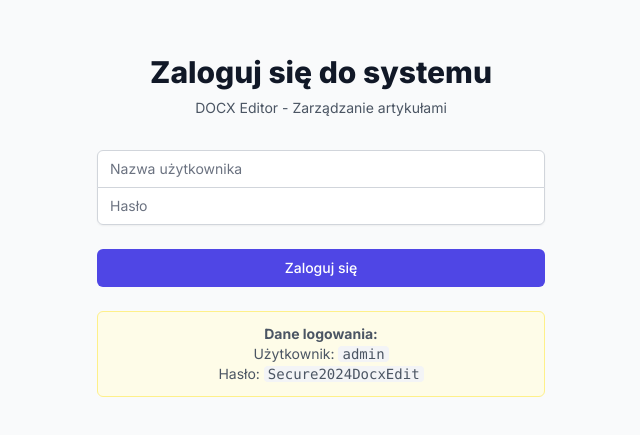
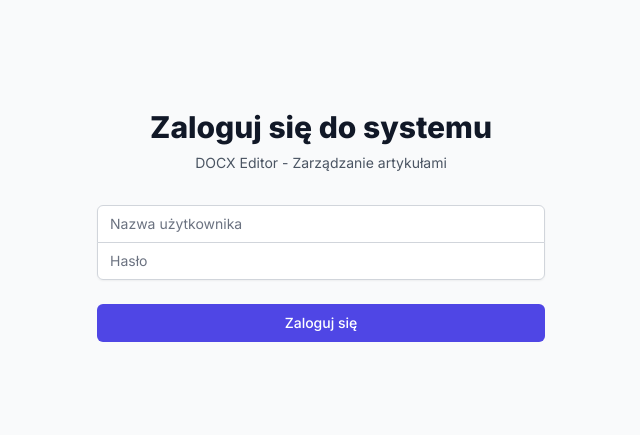
Before and after one commit to pavelzin/docxtojson, a Next.js app in the folder frontend/: page /login in a window 1280 px wide. Shown: the part 187-622 px from the top of the page, without its empty margins (319-959 px from the left). Built offline with nearby package versions, Linux system fonts and the light colour scheme; no server answers.

Commit message:
Napraw import openDb w auth.js (CommonJS/ESM fix)

```diff
--- a/frontend/app/login/page.js
+++ b/frontend/app/login/page.js
@@ -107,13 +107,7 @@ export default function LoginPage() {
             </button>
           </div>
 
-          <div className="text-center">
-            <div className="text-sm text-gray-600 bg-yellow-50 p-3 rounded-md border border-yellow-200">
-              <strong>Dane logowania:</strong><br />
-              Użytkownik: <code className="bg-gray-100 px-1 rounded">admin</code><br />
-              Hasło: <code className="bg-gray-100 px-1 rounded">Secure2024DocxEdit</code>
-            </div>
-          </div>
+
         </form>
       </div>
     </div>
```
Also changed, not shown: frontend/lib/auth.js, 2 other files (tests, documents, lock files or other folders).
